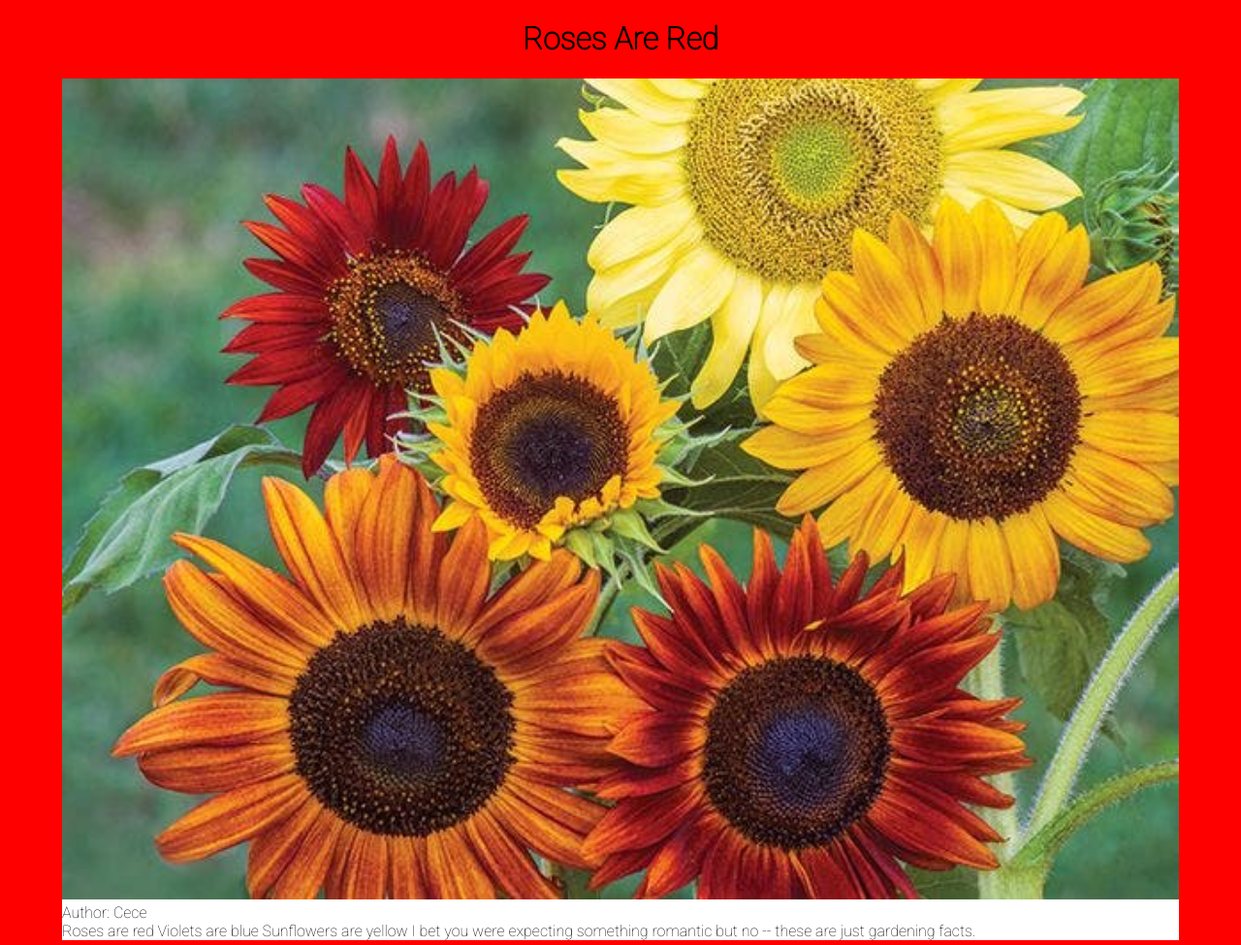
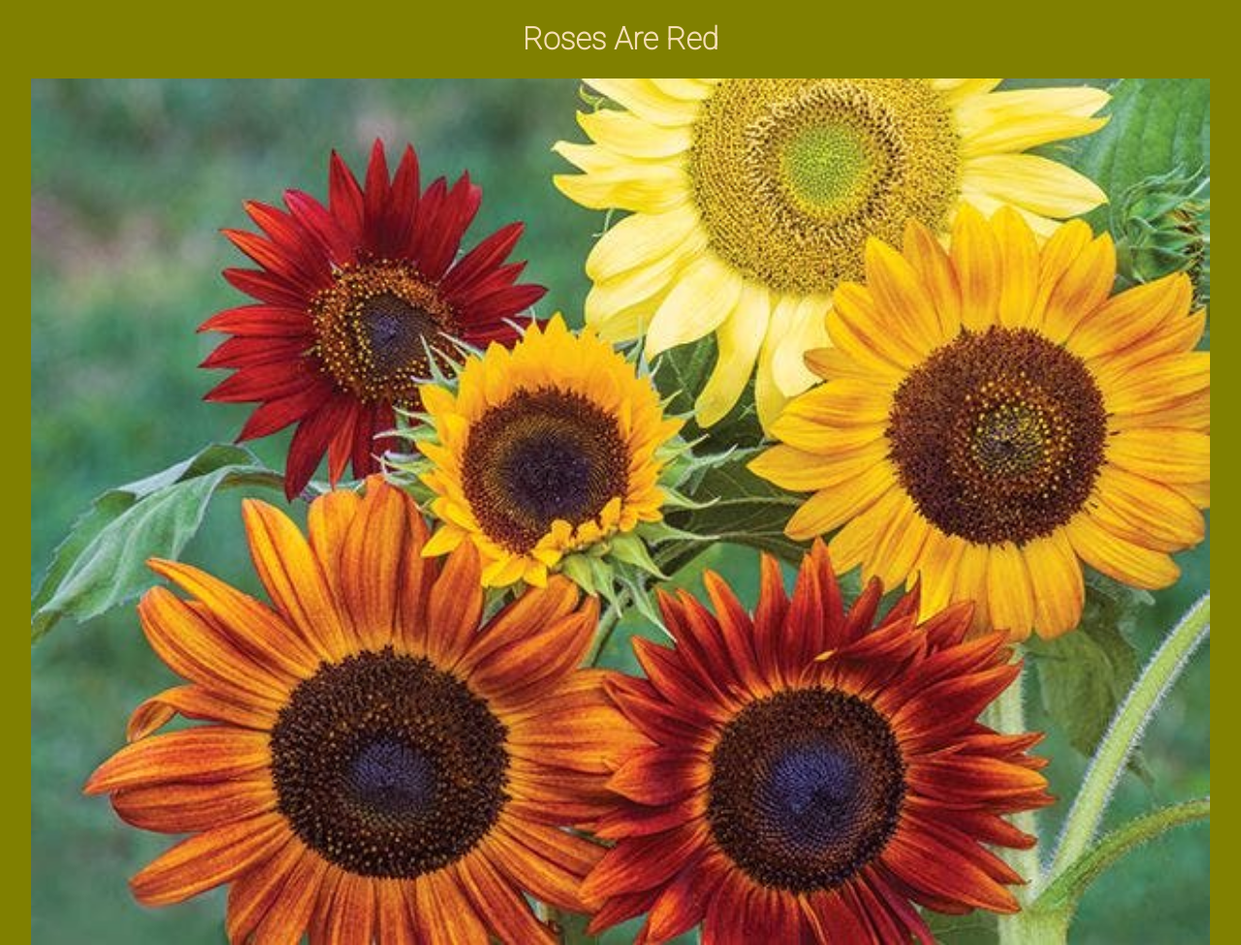
Before and after one commit to kchu187/git-lab-flow, a plain HTML site: page index.html in a window 1280 px wide. Shown: the top 975 px of the page at 97% size. Drawn offline with Linux system fonts and the light colour scheme.

Commit message:
css update

```diff
--- a/styles.css
+++ b/styles.css
@@ -6,15 +6,16 @@
 
 /* YOUR CODE HERE: Change the background-color property of the <body> tag to a different color of your choice. */
 body {
-  background-color: red;
+  background-color: olive;
 }
 
 .page-header {
   text-align: center;
+  color: wheat;
 }
 
 .container {
-  width: 90vw;
+  width: 95vw;
   margin: 0 auto;
   display: flex;
   flex-direction: column;
```
